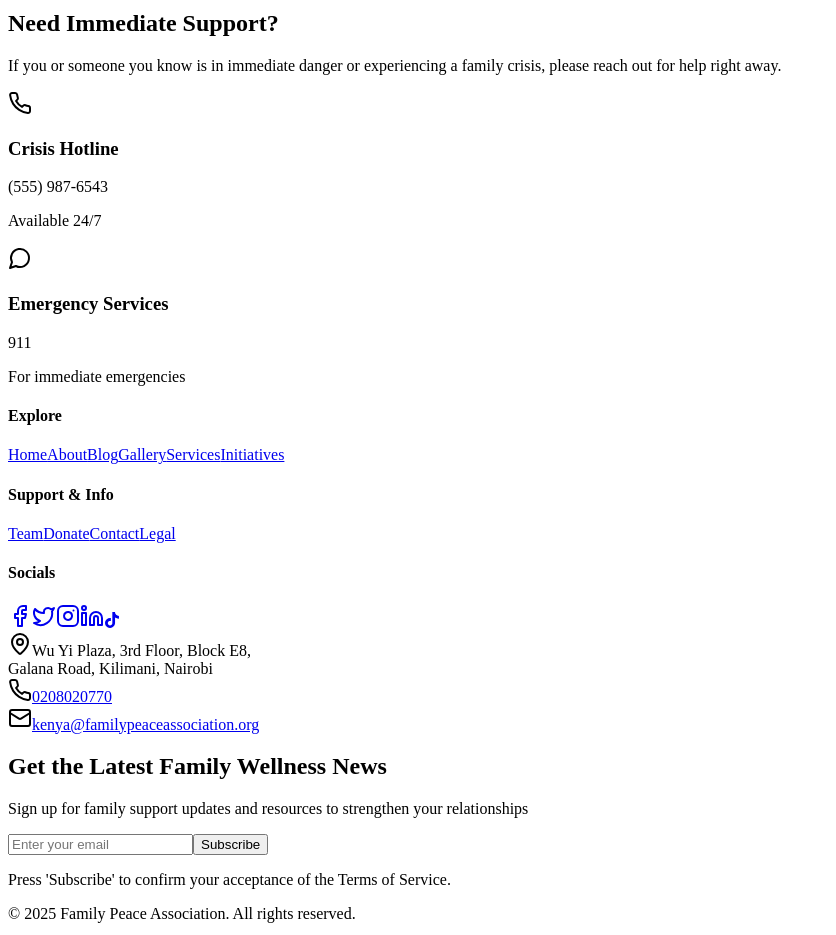
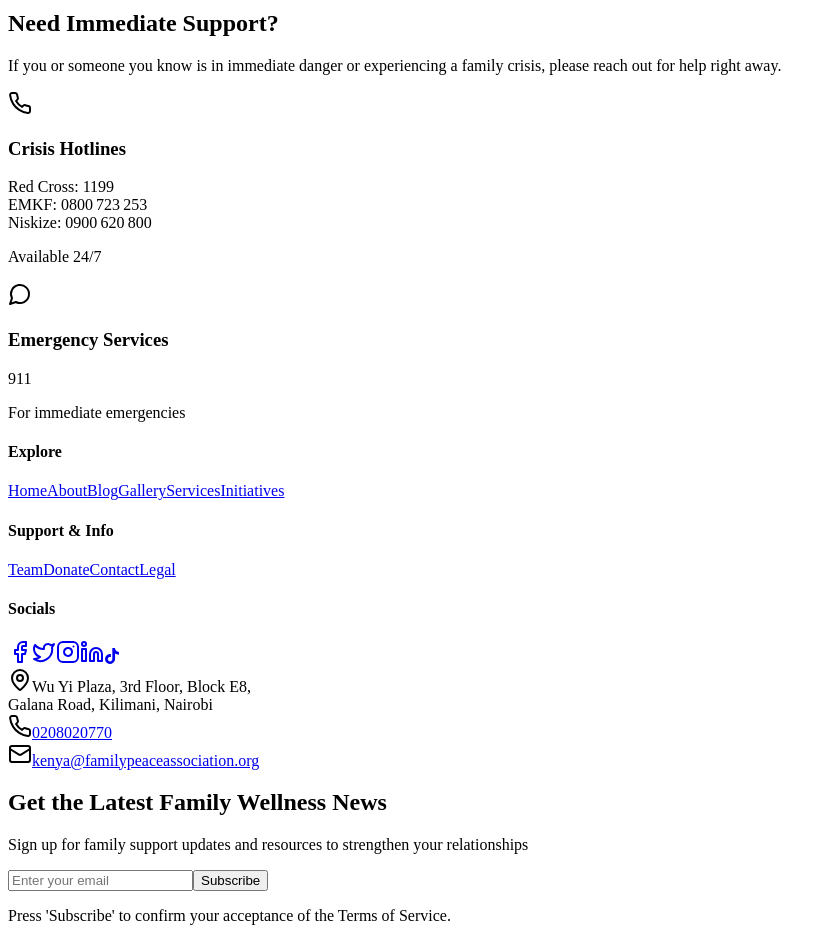
Before and after one commit to acetervin/FPA-UPDATED-2.0, a React (Vite) app in the folder client/: page /contact in a window 1280 px wide. Shown: the part 2060-2995 px from the top of the page, without its empty margins (0-836 px from the left). Built offline with nearby package versions, Linux system fonts and the light colour scheme; no server answers.

Commit message:
fix: update contact hotlines and legal information for accuracy

```diff
--- a/client/src/pages/BlogPost.tsx
+++ b/client/src/pages/BlogPost.tsx
@@ -121,11 +121,14 @@ export default function BlogPost() {
 
               {post.category === 'events' && (
                 <div className="mt-8">
-                  <Link href={`/event-registration?name=${encodeURIComponent(post.title)}`}>
+                  {/**     */}
+                 {/* <Link href={`/event-registration?name=${encodeURIComponent(post.title)}`}>*/}
+
+                 <a href="https://forms.gle/HT9jg73hPrynaWLu7" target="_blank" rel="noopener noreferrer">
                     <Button size="lg">
                       Register for this Event
                     </Button>
-                  </Link>
+                  </a>
                 </div>
               )}
             </header>
--- a/client/src/pages/Contact.tsx
+++ b/client/src/pages/Contact.tsx
@@ -352,8 +352,20 @@ export default function Contact() {
                 <Card className="border-red-200">
                   <CardContent className="p-6 text-center">
                     <Phone className="w-8 h-8 text-red-600 mx-auto mb-3" />
-                    <h3 className="font-semibold text-gray-800 mb-2">Crisis Hotline</h3>
-                    <p className="text-2xl font-bold text-red-600 mb-2">(555) 987-6543</p>
+                    <h3 className="font-semibold text-gray-800 mb-2">Crisis Hotlines</h3>
+                    <div className="mb-2">
+                      <div className="text-gray-800 text-base mt-2">
+                        <div className="mb-1">
+                          <span className="font-semibold">Red Cross:</span> <span className="text-red-600">1199</span>
+                        </div>
+                        <div className="mb-1">
+                          <span className="font-semibold">EMKF:</span> <span className="text-red-600">0800 723 253</span>
+                        </div>
+                        <div className="mb-1">
+                          <span className="font-semibold">Niskize:</span> <span className="text-red-600">0900 620 800</span>
+                        </div>
+                      </div>
+                    </div>
                     <p className="text-sm text-gray-600">Available 24/7</p>
                   </CardContent>
                 </Card>
--- a/client/src/pages/Legal.tsx
+++ b/client/src/pages/Legal.tsx
@@ -58,7 +58,7 @@ export default function Legal() {
                   <Shield className="w-6 h-6 text-primary" />
                   <span>Privacy Policy</span>
                 </CardTitle>
-                <p className="text-gray-600">Last updated: December 2024</p>
+                <p className="text-gray-600">Last updated: December 2025</p>
               </CardHeader>
               <CardContent className="space-y-6">
                 <div>
@@ -284,7 +284,7 @@ export default function Legal() {
                     href="tel:+15551234567"
                     className="text-primary hover:underline font-medium"
                   >
-                    (555) 123-PEACE
+                    (020) 802-0770
                   </a>
                 </CardContent>
               </Card>
```
Also changed, not shown: 1 other file (tests, documents, lock files or other folders).
